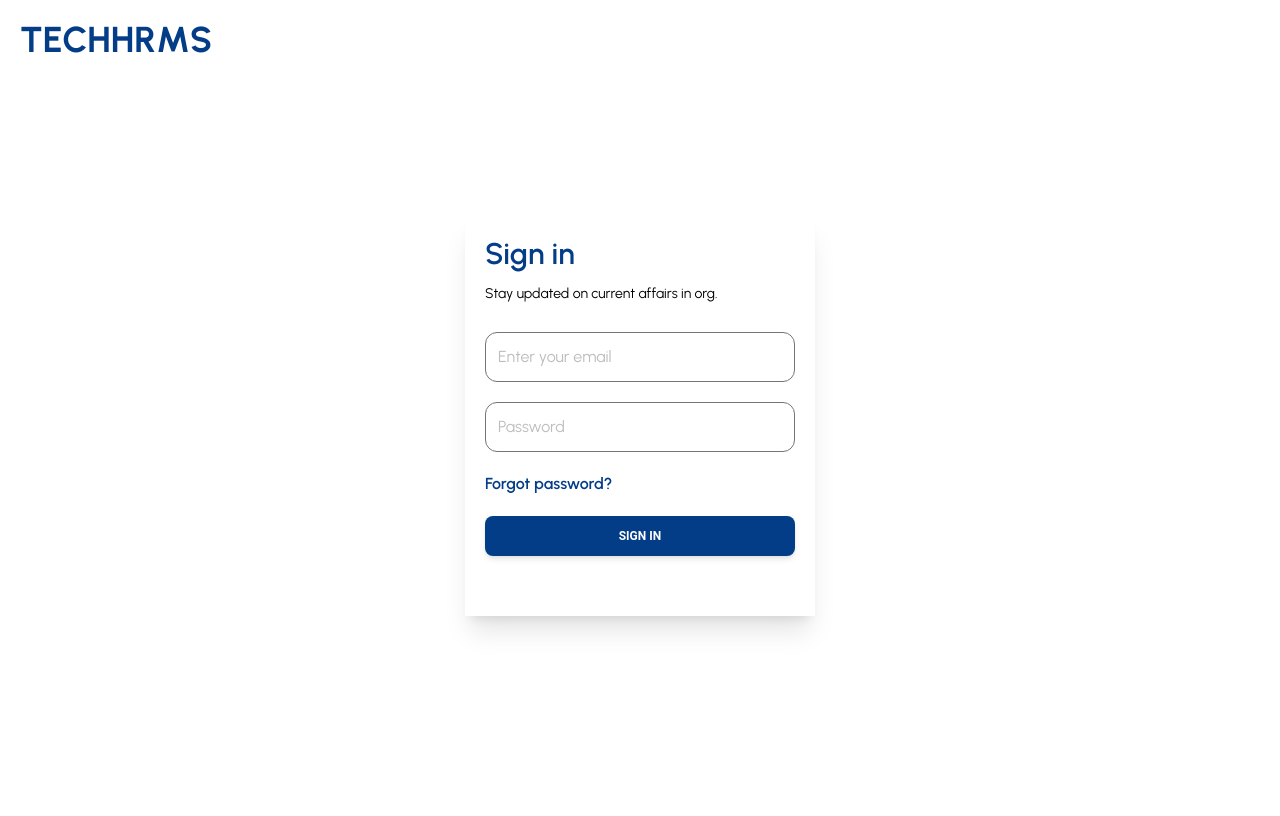
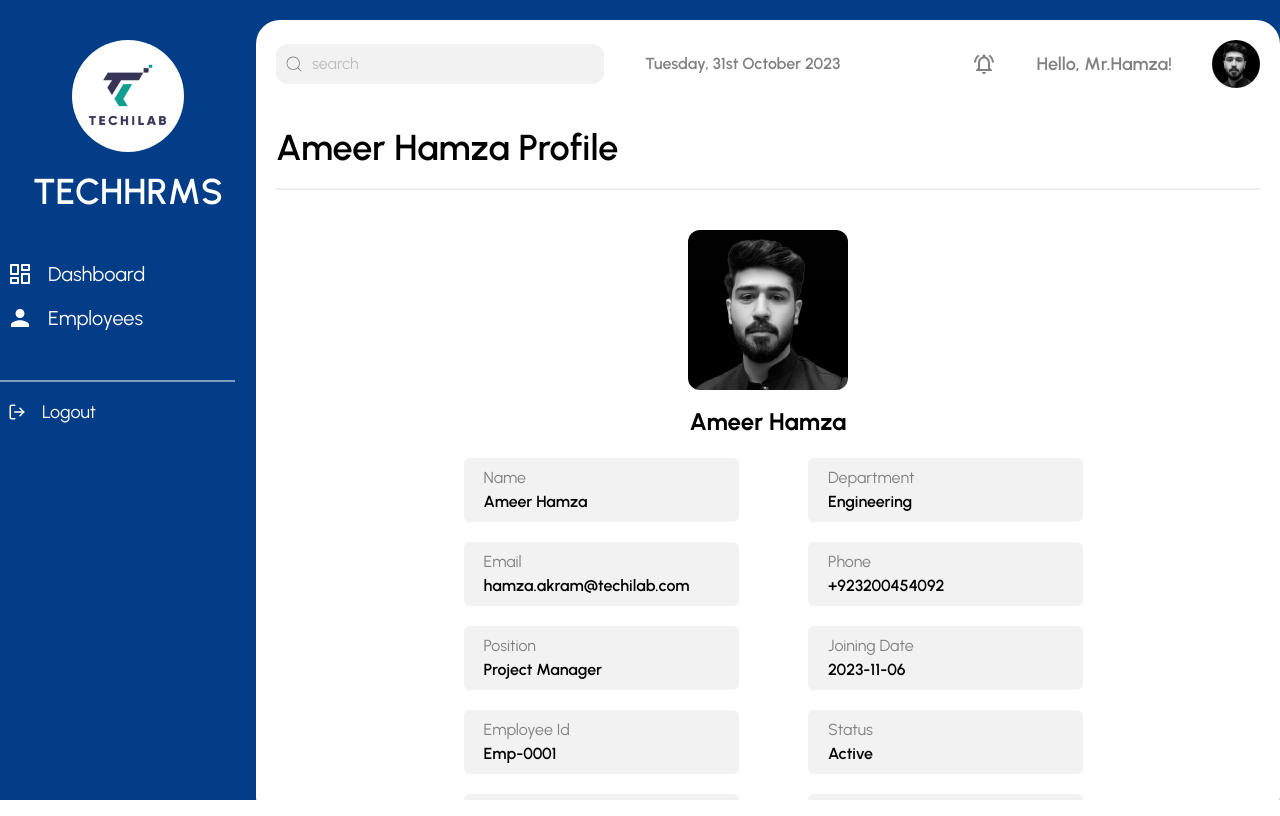
Before and after one commit to Hamzaakrammogul/HRMS, a React (Vite) app: page /main in a window 1280 px wide. Built offline with nearby package versions, Linux system fonts and the light colour scheme.

Commit message:
Moved the router version from 5 to 6 because of nested routing

```diff
--- a/src/App.jsx
+++ b/src/App.jsx
@@ -1,16 +1,27 @@
 import React from 'react';
-import { MainPanel, SignUp } from './components';
-import { Routes, Route } from 'react-router-dom';
+import { MainPanel, SignUp, Dashboard, Employee, EmployeeDetail, EditEmployeeDetails } from './components';
+import { Route, RouterProvider } from 'react-router-dom';
+import { createRoutesFromElements } from 'react-router-dom';
+import { createBrowserRouter } from 'react-router-dom';
+
+const routesDefination = createRoutesFromElements(
+  <Route>
+    <Route path='/' element={<SignUp />} />
+    <Route path='/main' element={<MainPanel />} children={[
+      <Route path='/main' element={< Dashboard />} />,
+      <Route path='/main/employee' element={<Employee />} />,
+      <Route path='/main/employee/:id' element={<EmployeeDetail />} />,
+      <Route path='/main/employee/:id/edit-details' element={<EditEmployeeDetails />} />
+    ]} />
+  </Route>
+);
+
+const router = createBrowserRouter(routesDefination);
 
 function App() {
 
   return (
-
-    <Routes>
-      <Route path='*' element={<SignUp />} />
-      <Route path='/main-panel' element={<MainPanel/>}/>
-    </Routes>
-
+    <RouterProvider router={router} />
   );
 };
 
--- a/src/components/EditEmployeeDetails.jsx
+++ b/src/components/EditEmployeeDetails.jsx
@@ -116,7 +116,7 @@ const PopUp = ({ data, id }) => {
                         </div>
                         {/* ${data[0].status === "Active" ? 'block' : 'hidden'} */}
                         <div className={` space-x-2 mt-10`}>
-                            <Button onClick={() => navigate('/employee/' + id)} className='bg-bgBlue'>submit</Button>
+                            <Button onClick={() => navigate('/main/employee/' + id)} className='bg-bgBlue'>submit</Button>
                         </div>
                     </div>
                 </div>
--- a/src/components/EmployeeDetail.jsx
+++ b/src/components/EmployeeDetail.jsx
@@ -73,7 +73,7 @@ const EmployeeDetail = () => {
                 </div>
                 {/* ${data[0].status === "Active" ? 'block' : 'hidden'} */}
                 <div className={` space-x-2 mt-10`}>
-                    <Button onClick={() => navigate(`/employee/${id}/edit-details`)} className='bg-bgBlue'>Edit Details</Button>
+                    <Button onClick={() => navigate(`/main/employee/${id}/edit-details`)} className='bg-bgBlue'>Edit Details</Button>
                     <Button className='bg-bgBlue'>Delete User</Button>
                 </div>
             </div>
--- a/src/components/Login/SignUp.jsx
+++ b/src/components/Login/SignUp.jsx
@@ -15,7 +15,7 @@ const SignUp = () => {
 
     const navFun = () => {
         if (eValid.current.value === "hamza" && pValid.current.value === "hamza") {
-            navigate('/main-panel')
+            navigate('/main')
         } else {
             console.log('Wrong')
         }
--- a/src/components/MainPanel.jsx
+++ b/src/components/MainPanel.jsx
@@ -11,6 +11,20 @@ import { NavLink } from 'react-router-dom';
 import EmployeeDetail from './EmployeeDetail';
 import EditEmployeeDetails from './EditEmployeeDetails';
 import { useNavigate } from 'react-router-dom';
+import { createRoutesFromElements } from 'react-router-dom';
+import { createBrowserRouter } from 'react-router-dom';
+import { Outlet } from 'react-router-dom';
+
+const routesDefination = createRoutesFromElements(
+    <Route>
+        <Route path='/' element={< Dashboard />} />
+        <Route path='/employees' element={<Employee />} />
+        <Route path='/employee/:id' element={<EmployeeDetail />} />
+        <Route path='/employee/:id/edit-details' element={<EditEmployeeDetails />} />
+    </Route>
+);
+
+const router = createBrowserRouter(routesDefination)
 
 const MainPanel = () => {
 
@@ -34,14 +48,15 @@ const MainPanel = () => {
                         {/* Menu Items */}
                         <div className='mt-10'>
                             <ul>
-                                <NavLink to={'/'}> <li className='flex text-white cursor-pointer text-xl items-center gap-4 py-2 px-2 rounded-l-lg transition duration-300 hover:bg-white hover:text-bgBlue hover:font-semibold'> <LuLayoutDashboard size={24} /> Dashboard</li></NavLink>
+                                <NavLink to={'/main'}> <li className='flex text-white cursor-pointer text-xl items-center gap-4 py-2 px-2 rounded-l-lg transition duration-300 hover:bg-white hover:text-bgBlue hover:font-semibold'> <LuLayoutDashboard size={24} /> Dashboard</li></NavLink>
 
-                                <NavLink to={'/employees'}><li className='flex text-white cursor-pointer text-xl items-center gap-4 py-2 px-2 rounded-l-lg transition duration-300 hover:bg-white hover:text-bgBlue hover:font-semibold '> <IoMdPerson size={24} /> Employees</li></NavLink>
+                                <NavLink to={'/main/employee'}><li className='flex text-white cursor-pointer text-xl items-center gap-4 py-2 px-2 rounded-l-lg transition duration-300 hover:bg-white hover:text-bgBlue hover:font-semibold '> <IoMdPerson size={24} /> Employees</li></NavLink>
                             </ul>
-                            <div className='mt-10 space-y-2' >
+                            <NavLink to={'/'}> <div className='mt-10 space-y-2' >
                                 <div className='w-11/12 border border-white border-opacity-50' />
                                 <h1 className='flex text-white cursor-pointer text-lg items-center gap-4 py-2 px-2 rounded-l-lg transition duration-300 hover:bg-white hover:text-bgBlue hover:font-semibold '><LuLogOut /> Logout </h1>
                             </div>
+                            </NavLink>
                         </div>
                     </div>
 
@@ -50,12 +65,7 @@ const MainPanel = () => {
 
                     <div className='w-4/5 bg-white mt-5 rounded-3xl h-screen p-5 overflow-auto'>
                         <Header />
-                        <Routes>
-                            <Route path='/' element={< Dashboard />} />
-                            <Route path='/dashboard/employees' element={<Employee />} />
-                            <Route path='/employee/:id' element={<EmployeeDetail />} />
-                            <Route path='/employee/:id/edit-details' element={<EditEmployeeDetails />} />
-                        </Routes>
+                        <Outlet />
                     </div>
                 </div>
             </div>
--- a/src/components/index.js
+++ b/src/components/index.js
@@ -6,3 +6,5 @@ export { default as Header } from './Header';
 export { default as EmployeeCard } from '../ui/EmployeeCard';
 export {default as NewEmployeeBtn} from '../ui/NewEmployeeBtn';
 export {default as SignUp} from './Login/SignUp';
+export {default as EmployeeDetail} from './EmployeeDetail';
+export {default as EditEmployeeDetails} from './EditEmployeeDetails';
--- a/src/main.jsx
+++ b/src/main.jsx
@@ -7,10 +7,10 @@ import { ThemeProvider } from "@material-tailwind/react";
 
 ReactDOM.createRoot(document.getElementById('root')).render(
   <React.StrictMode>
-    <BrowserRouter>
+    {/* <BrowserRouter> */}
       <ThemeProvider>
         <App />
       </ThemeProvider>
-    </BrowserRouter>
+    {/* </BrowserRouter> */}
   </React.StrictMode>,
 )
--- a/src/ui/EmployeeCard.jsx
+++ b/src/ui/EmployeeCard.jsx
@@ -6,7 +6,7 @@ const EmployeeCard = ({ id, Name, position, office, doj, phone, email, img, empN
     const navigate = useNavigate();
 
     return (
-        <div onClick={() => navigate('/employee/' + id)} className='w-[31%] rounded-2xl shadow-lg h-[170px] cursor-pointer border hover:border-gray-500 hover:border-2   p-2'>
+        <div onClick={() => navigate('/main/employee/'+ id)} className='w-[31%] rounded-2xl shadow-lg h-[170px] cursor-pointer border hover:border-gray-500 hover:border-2   p-2'>
             <div className='flex gap-2 justify-center'>
                 {/* Left side */}
 
```
